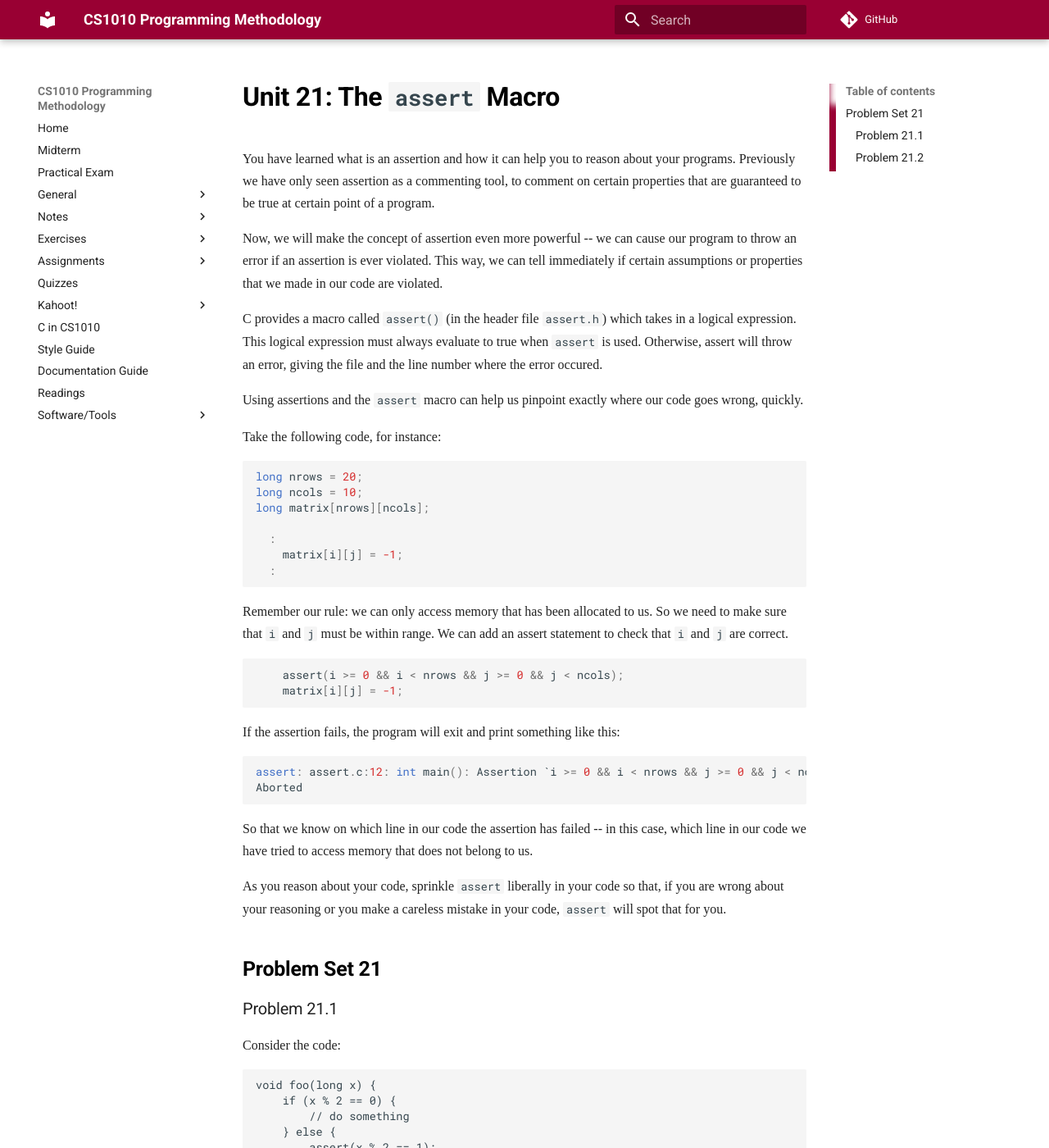
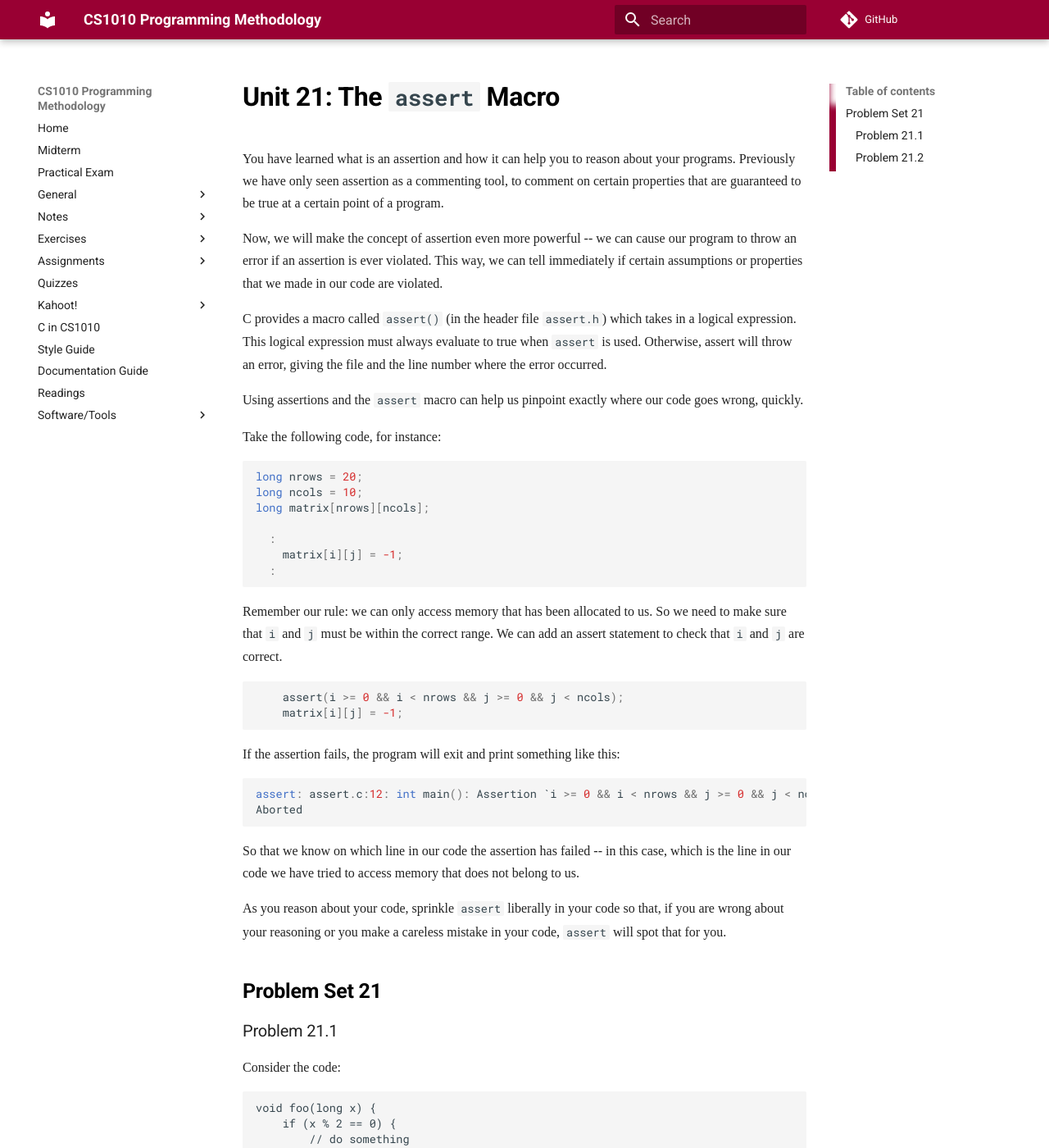
Before and after one commit to LL-Pengfei/CS1010-AY1819S1-Personal, an MkDocs documentation site: the page built from docs/21-assert.md, in a window 1280 px wide and 1400 px high. Shown: the whole window at 82% size. Built offline with MkDocs 1.6.1 and Material for MkDocs 9.7.7, drawn with Linux system fonts in a browser that asks for light colours; nearby versions of some CDN libraries; some web fonts are replaced; comment, search, counter and statistics services are not loaded; old or Windows-style settings are respelled for this version of MkDocs; some of the changed text lies outside the part shown.

Commit message:
Update 21-assert.md

````diff
--- a/docs/21-assert.md
+++ b/docs/21-assert.md
@@ -1,10 +1,10 @@
 # Unit 21: The `assert` Macro
 
-You have learned what is an assertion and how it can help you to reason about your programs.  Previously we have only seen assertion as a commenting tool, to comment on certain properties that are guaranteed to be true at certain point of a program.
+You have learned what is an assertion and how it can help you to reason about your programs.  Previously we have only seen assertion as a commenting tool, to comment on certain properties that are guaranteed to be true at a certain point of a program.
 
 Now, we will make the concept of assertion even more powerful -- we can cause our program to throw an error if an assertion is ever violated.  This way, we can tell immediately if certain assumptions or properties that we made in our code are violated.
 
-C provides a macro called `assert()` (in the header file `assert.h`)  which takes in a logical expression.  This logical expression must always evaluate to true when `assert` is used.  Otherwise, assert will throw an error, giving the file and the line number where the error occured.
+C provides a macro called `assert()` (in the header file `assert.h`)  which takes in a logical expression.  This logical expression must always evaluate to true when `assert` is used.  Otherwise, assert will throw an error, giving the file and the line number where the error occurred.
 
 Using assertions and the `assert` macro can help us pinpoint exactly where our code goes wrong, quickly.
 
@@ -20,11 +20,10 @@
   :
 ```
 
-Remember our rule: we can only access memory that has been allocated to us.  So we need to make sure that `i` and `j` must be
-within range.  We can add an assert statement to check that `i` and `j` are correct.
+Remember our rule: we can only access memory that has been allocated to us.  So we need to make sure that `i` and `j` must be within the correct range.  We can add an assert statement to check that `i` and `j` are correct.
 
 ```C
-	assert(i >= 0 && i < nrows && j >= 0 && j < ncols);
+    assert(i >= 0 && i < nrows && j >= 0 && j < ncols);
     matrix[i][j] = -1;
 ```
 
@@ -35,7 +34,7 @@
 Aborted
 ```
 
-So that we know on which line in our code the assertion has failed -- in this case, which line in our code we have tried to access memory that does not belong to us.
+So that we know on which line in our code the assertion has failed -- in this case, which is the line in our code we have tried to access memory that does not belong to us.
 
 As you reason about your code, sprinkle `assert` liberally in your code so that, if you are wrong about your reasoning or you make a careless mistake in your code, `assert` will spot that for you.
 
````
Also changed, not shown: other parts of docs/21-assert.md (+6 -6 lines).
